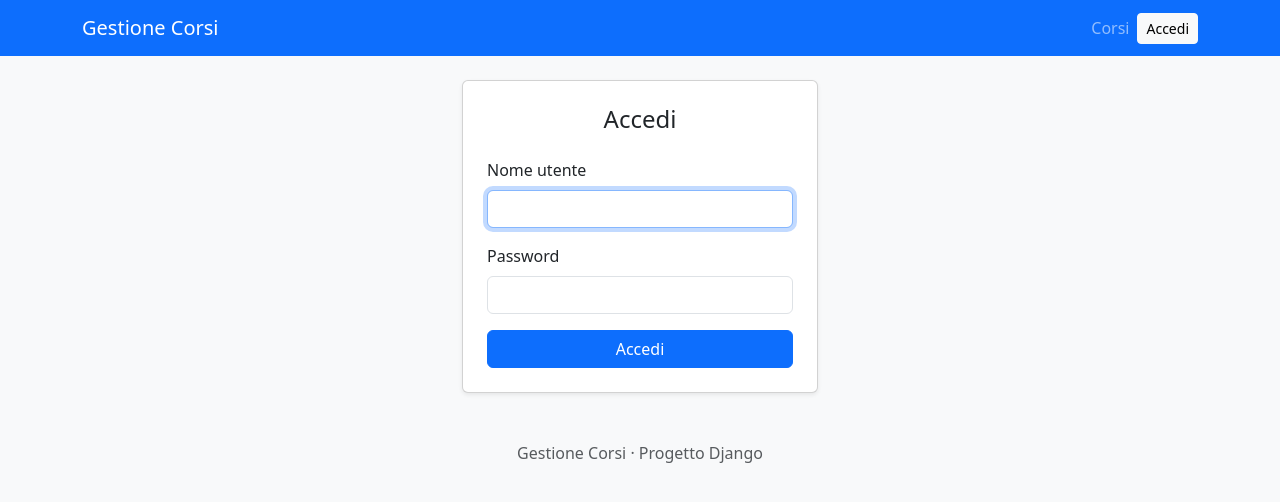
After one commit to NicoloRanieri/gestione_corsi, a Django app: page /accounts/login/ in a window 1280 px wide. The commit adds this page. Shown: the top 502 px of the page. Run offline with Django 5.2, Linux system fonts and the light colour scheme.

Commit message:
login e logout

```diff
--- a/config/settings.py
+++ b/config/settings.py
@@ -126,3 +126,6 @@ MAILERS = {
         'BACKEND': 'django.core.mail.backends.console.EmailBackend',
     },
 }
+
+LOGIN_REDIRECT_URL = "corsi:lista"
+LOGOUT_REDIRECT_URL = "corsi:lista"
--- a/config/urls.py
+++ b/config/urls.py
@@ -3,5 +3,6 @@ from django.urls import include, path
 
 urlpatterns = [
     path("admin/", admin.site.urls),
+    path("accounts/", include("django.contrib.auth.urls")),
     path("", include("corsi.urls")),
 ]
--- a/templates/base.html
+++ b/templates/base.html
@@ -11,13 +11,28 @@
     <nav class="navbar navbar-expand navbar-dark bg-primary mb-4">
         <div class="container">
             <a class="navbar-brand" href="{% url 'corsi:lista' %}">Gestione Corsi</a>
-            <ul class="navbar-nav ms-auto">
-                <li class="nav-item">
-                    <a class="nav-link" href="{% url 'corsi:lista' %}">Corsi</a>
-                </li>
-                {% if user.is_staff %}
+                <ul class="navbar-nav ms-auto align-items-center">
                     <li class="nav-item">
-                        <a class="nav-link" href="{% url 'admin:index' %}">Admin</a>
+                        <a class="nav-link" href="{% url 'corsi:lista' %}">Corsi</a>
+                    </li>
+                    {% if user.is_staff %}
+                        <li class="nav-item">
+                            <a class="nav-link" href="{% url 'admin:index' %}">Admin</a>
+                        </li>
+                    {% endif %}
+                    {% if user.is_authenticated %}
+                        <li class="nav-item">
+                            <span class="navbar-text mx-2">Ciao, {{ user.first_name|default:user.username }}</span>
+                        </li>
+                        <li class="nav-item">
+                            <form method="post" action="{% url 'logout' %}" class="d-inline">
+                                {% csrf_token %}
+                                <button type="submit" class="btn btn-outline-light btn-sm">Esci</button>
+                            </form>
+                        </li>
+                {% else %}
+                    <li class="nav-item">
+                        <a class="btn btn-light btn-sm" href="{% url 'login' %}?next={{ request.path }}">Accedi</a>
                     </li>
                 {% endif %}
             </ul>
--- /dev/null
+++ b/templates/registration/login.html
@@ -0,0 +1,38 @@
+{% extends "base.html" %}
+
+{% block title %}Accedi | Gestione Corsi{% endblock %}
+
+{% block content %}
+<div class="row justify-content-center">
+    <div class="col-md-6 col-lg-4">
+        <div class="card shadow-sm">
+            <div class="card-body p-4">
+                <h1 class="h4 mb-4 text-center">Accedi</h1>
+
+                {% if form.non_field_errors %}
+                    <div class="alert alert-danger">
+                        {% for errore in form.non_field_errors %}
+                            {{ errore }}
+                        {% endfor %}
+                    </div>
+                {% endif %}
+
+                <form method="post">
+                    {% csrf_token %}
+                    <div class="mb-3">
+                        <label for="id_username" class="form-label">Nome utente</label>
+                        <input type="text" name="username" id="id_username" class="form-control"
+                               value="{{ form.username.value|default:'' }}" required autofocus>
+                    </div>
+                    <div class="mb-3">
+                        <label for="id_password" class="form-label">Password</label>
+                        <input type="password" name="password" id="id_password" class="form-control" required>
+                    </div>
+                    <input type="hidden" name="next" value="{{ next }}">
+                    <button type="submit" class="btn btn-primary w-100">Accedi</button>
+                </form>
+            </div>
+        </div>
+    </div>
+</div>
+{% endblock %}
```
Also changed, not shown: db.sqlite3.
